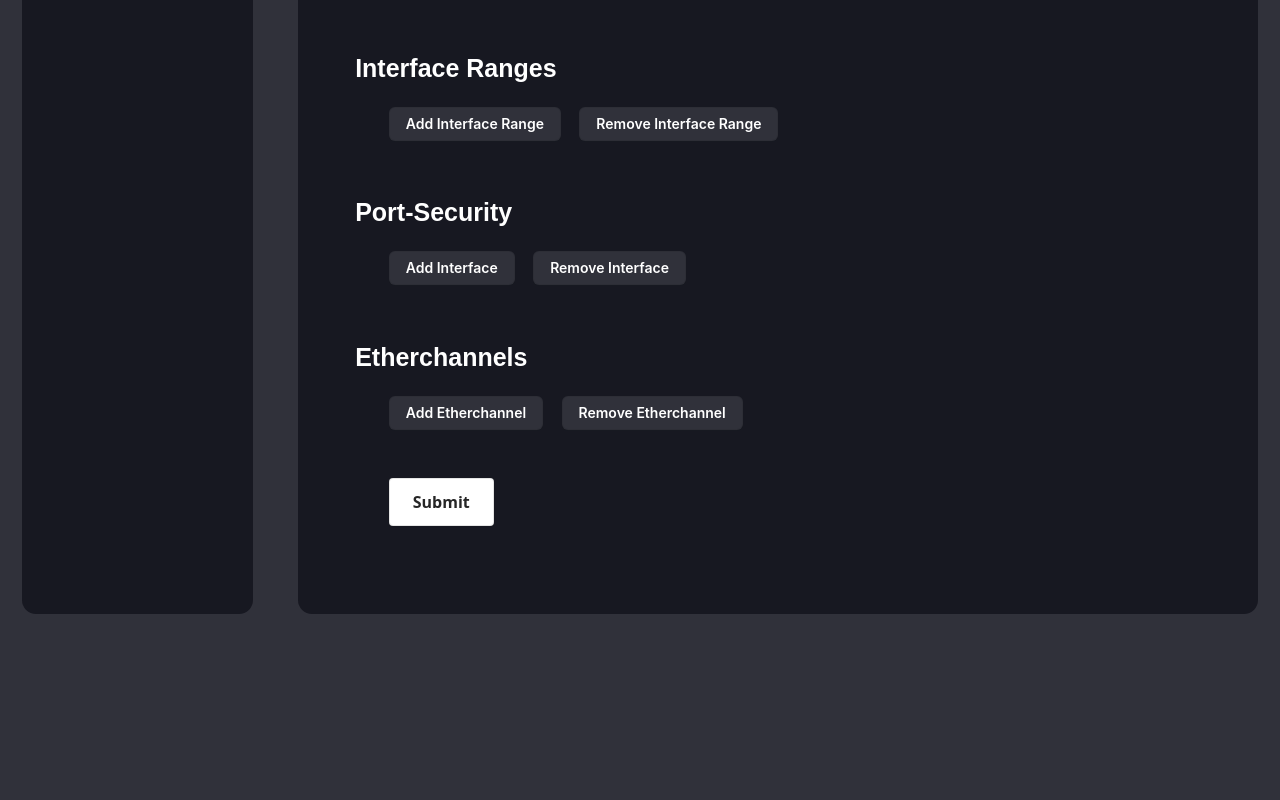
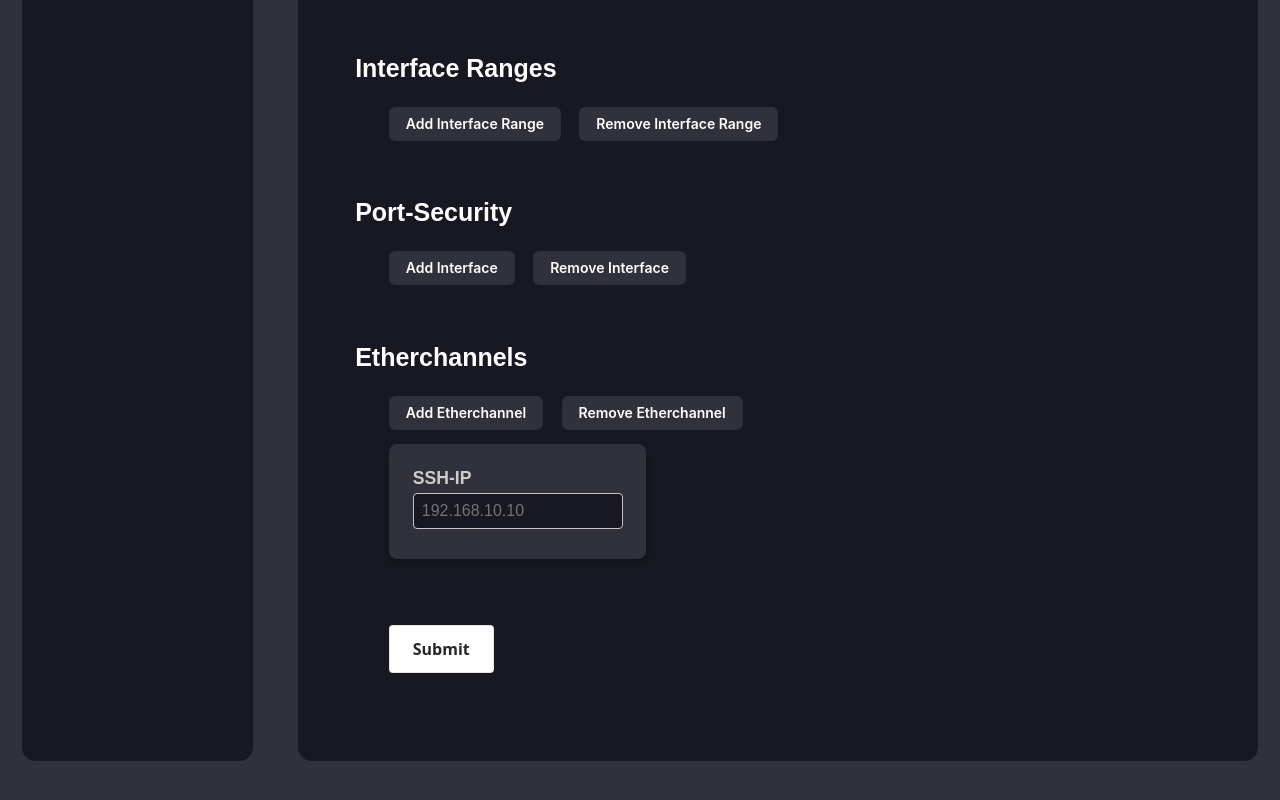
Before and after one commit to ZheDude/AutoConf, a SvelteKit app: page /Switchconfig in a window 1280 px wide. Shown: the part 1672-2472 px from the top of the page. Before the commit the page ends 2337 px from the top, so only its background shows below. Built offline with nearby package versions, Linux system fonts and the light colour scheme.

Commit message:
Added SSH IP

```diff
--- a/src/routes/Switchconfig/+page.svelte
+++ b/src/routes/Switchconfig/+page.svelte
@@ -15,6 +15,9 @@
 	let enableVTP = false;
 	onMount(() => {});
 	let userParameter = {
+		SSH: {
+			ip: ""
+		},
 		VTP: [
 			{
 				mode: 'Server',
@@ -226,6 +229,13 @@
 	<button class="rightButton" on:click={removeEtherChannel}>Remove Etherchannel</button>
 
 	<br />
-
+	<InputField
+	placeholder="192.168.10.10"
+	type="text"
+	bind:value={userParameter.SSH.ip}
+	fieldName="SSH-IP"
+	id="SSH-IP"
+/>
+	<br>
 	<button class="generateSkriptButton" on:click={sendData}> Submit</button>
 </div>
```
